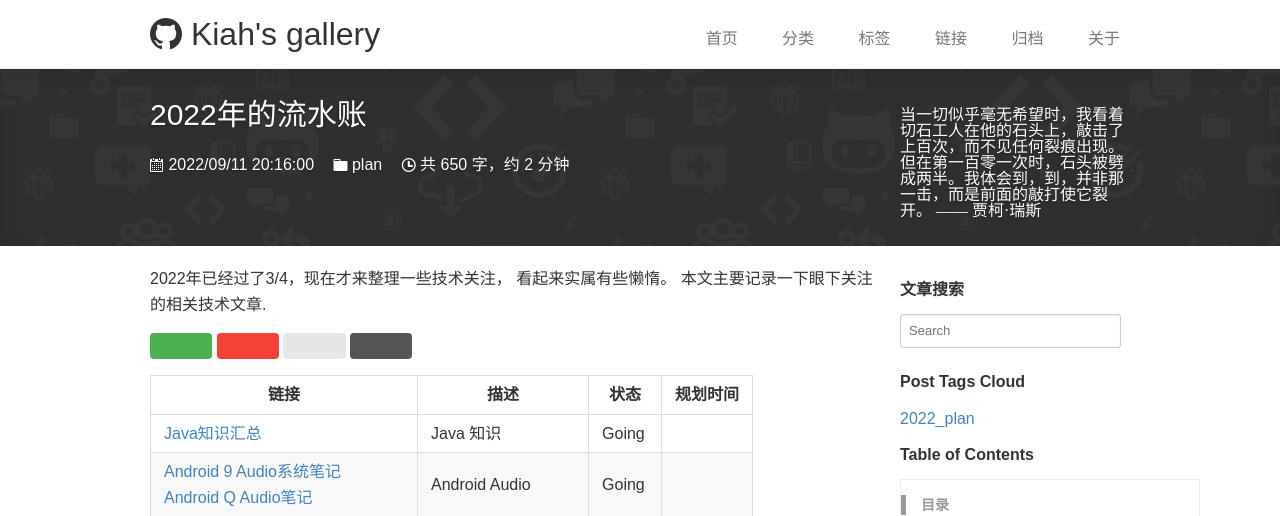
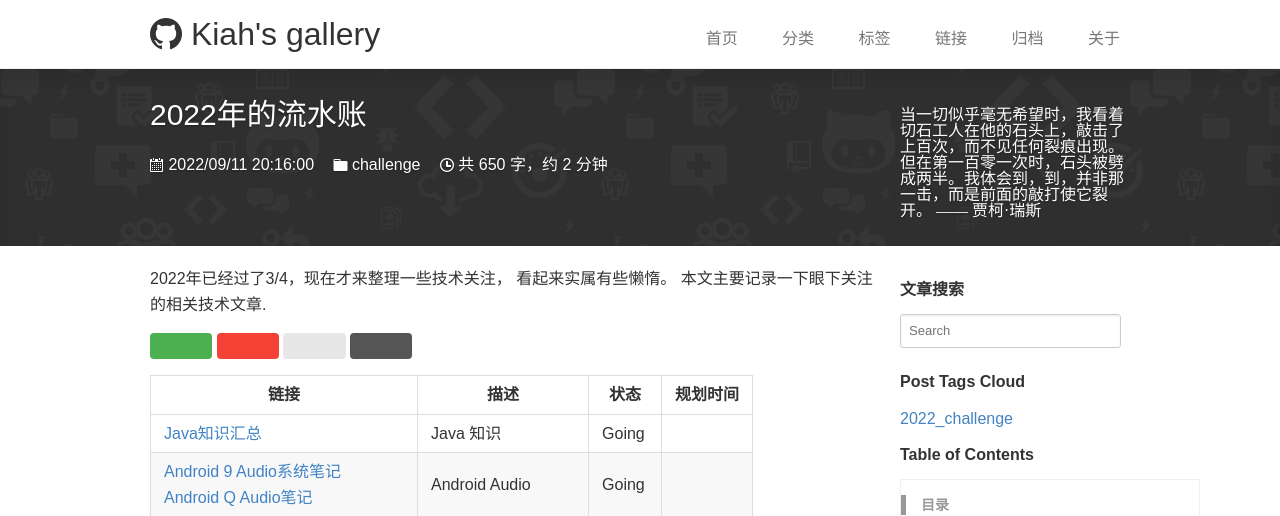
Before and after one commit to kiah2008/kiah2008.github.io, a Jekyll site: the page built from _posts/plan/2022-09-11-2022-plan.md, in a window 1280 px wide. Shown: the top 516 px of the page. Built offline with Jekyll 4.4.1, drawn with Linux system fonts in a browser that asks for light colours; nearby versions of some CDN libraries; comment, search, counter and statistics services are not loaded.

Commit message:
update challenge

```diff
--- a/_posts/plan/2022-09-11-2022-plan.md
+++ b/_posts/plan/2022-09-11-2022-plan.md
@@ -1,8 +1,8 @@
 ---
 layout: post
 title: 2022年的流水账
-categories: [plan]
-tags: [2022_plan]
+categories: [challenge]
+tags: [2022_challenge]
 description: 2022年的流水账
 keywords: 2022, 技术链接
 dashang: false
```
